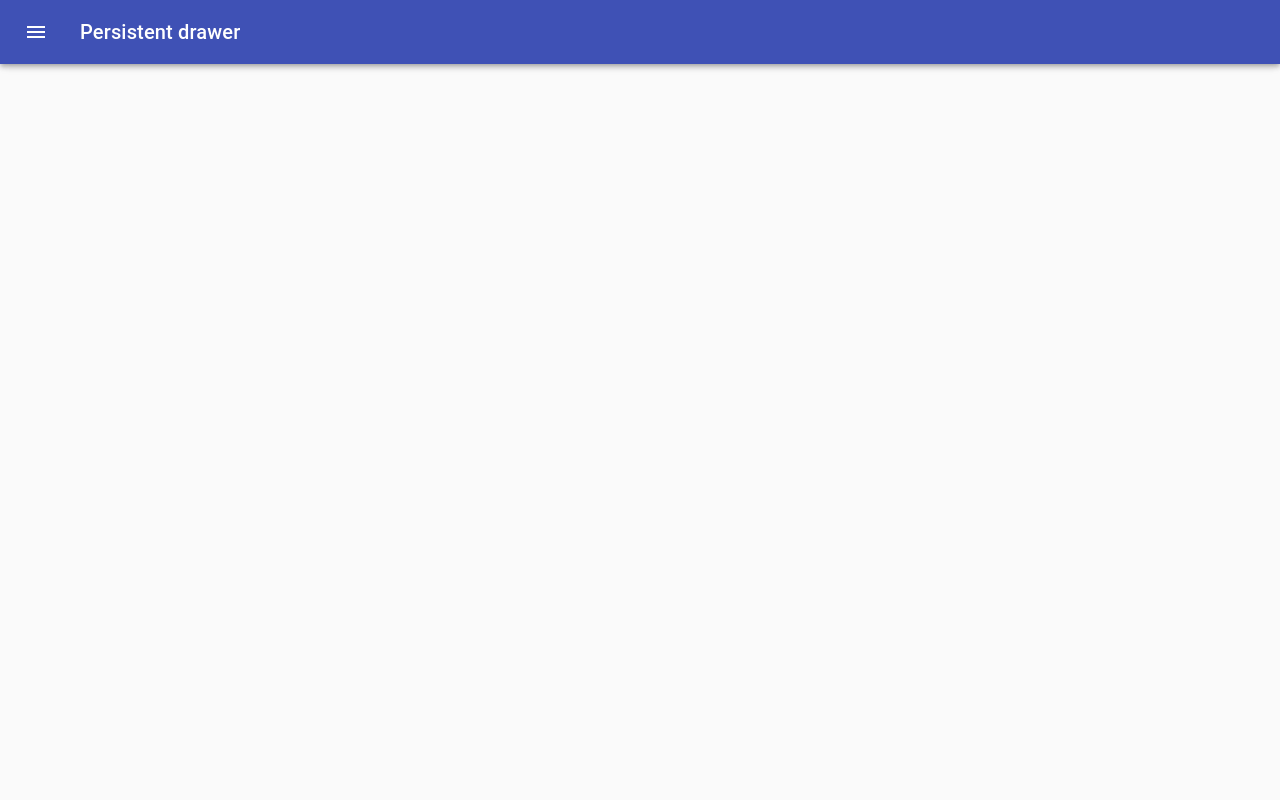
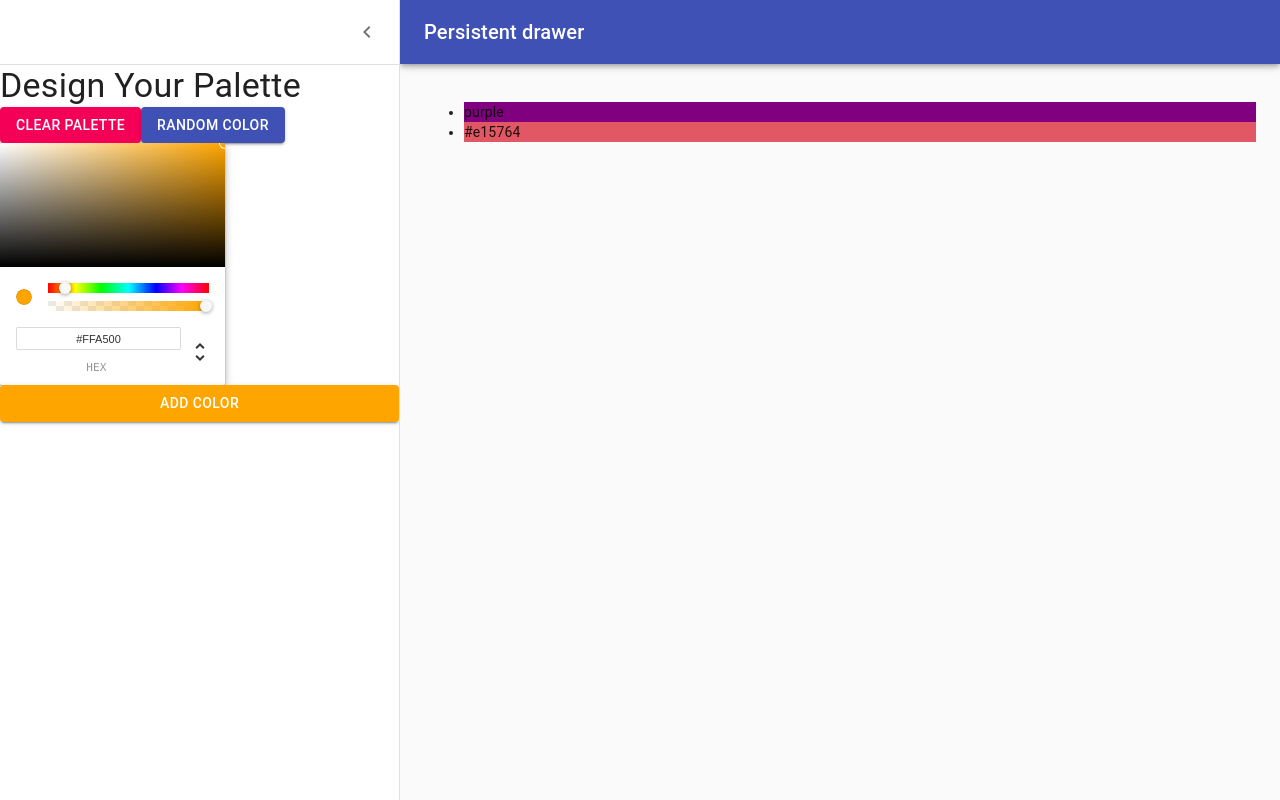
Before and after one commit to julianasinai/color-app, a React (Create React App) app: page /palette/new in a window 1280 px wide. Built offline with nearby package versions, Linux system fonts and the light colour scheme; the HTML template or start-up script is replaced by a standard one.

Commit message:
Connect colorpicker to button

```diff
--- a/src/NewPaletteForm.js
+++ b/src/NewPaletteForm.js
@@ -12,6 +12,7 @@
 import MenuIcon from '@material-ui/icons/Menu';
 import ChevronLeftIcon from '@material-ui/icons/ChevronLeft';
 import { ChromePicker } from 'react-color';
+import { colors } from '@material-ui/core';
 
 const drawerWidth = 400;
 
@@ -73,9 +74,16 @@
 });
 
 class NewPaletteForm extends Component {
-  state = {
-    open: false,
-  };
+  constructor(props) {
+    super(props);
+    this.state = {
+      open: true,
+      currentColor: 'orange',
+      colors: ['purple', '#e15764']
+    }
+    this.updateCurrentColor = this.updateCurrentColor.bind(this);
+    this.addNewColor = this.addNewColor.bind(this);
+  }
 
   handleDrawerOpen = () => {
     this.setState({ open: true });
@@ -84,6 +92,18 @@
   handleDrawerClose = () => {
     this.setState({ open: false });
   };
+
+  updateCurrentColor(newColor) {
+    this.setState({
+      currentColor: newColor.hex
+    });
+  }
+
+  addNewColor() {
+    this.setState({
+      colors: [...this.state.colors, this.state.currentColor]
+    })
+  }
 
   render() {
     const { classes } = this.props;
@@ -135,10 +155,17 @@
             <Button variant='contained' color='primary'>Random Color</Button>
           </div>
           <ChromePicker
-            color='purple'
-            onChangeComplete={newColor => console.log(newColor)}
+            color={this.state.currentColor}
+            onChangeComplete={this.updateCurrentColor}
           />
-          <Button variant='contained' color='primary'>Add Color</Button>
+          <Button
+            variant='contained'
+            color='primary'
+            style={{backgroundColor: this.state.currentColor}}
+            onClick={this.addNewColor}
+          >
+            Add Color
+          </Button>
         </Drawer>
         <main
           className={classNames(classes.content, {
@@ -146,6 +173,11 @@
           })}
         >
           <div className={classes.drawerHeader} />
+          <ul>
+            {this.state.colors.map(color =>
+              <li style={{backgroundColor: color}}>{color}</li>
+            )}
+          </ul>
         </main>
       </div>
     );
```
